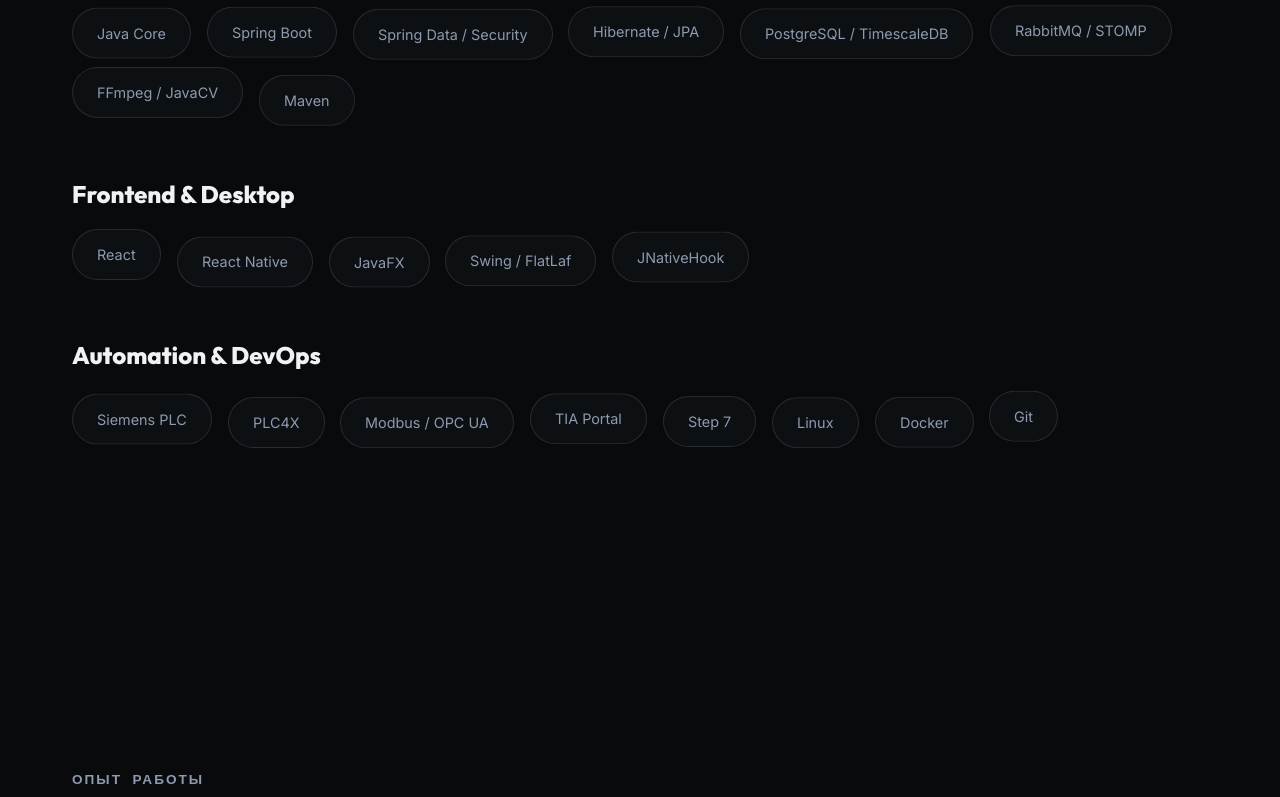
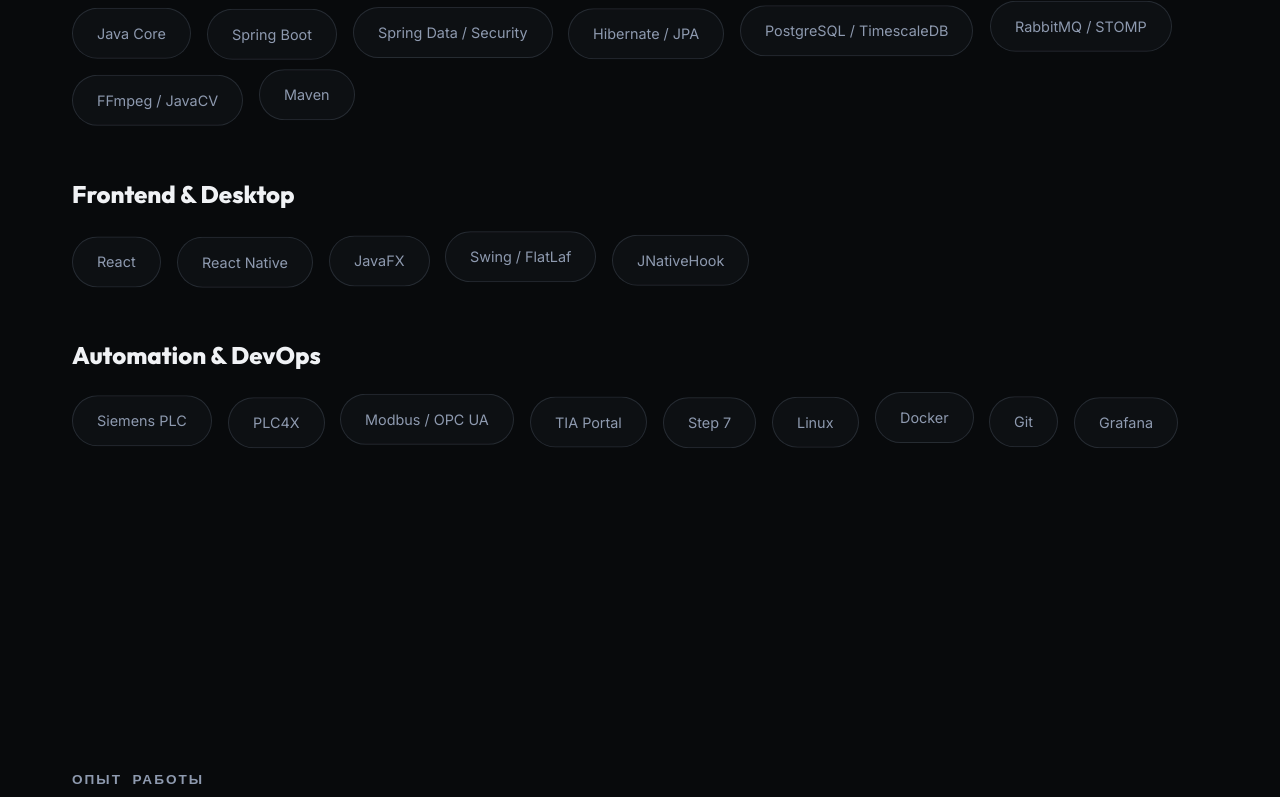
Before and after one commit to KudinovArtemilus/portfolio-2026, a React (Vite) app: page / in a window 1280 px wide. Shown: the part 1843-2640 px from the top of the page. Built offline with nearby package versions, Linux system fonts and the light colour scheme.

Commit message:
Add Grafana to skills and monitoring project description

```diff
--- a/src/assets/monitoring.md
+++ b/src/assets/monitoring.md
@@ -25,6 +25,7 @@
 - Динамические графики (Trends): Отображение "живых" трендов с оптимизацией отрисовки (автоматическая обрезка старых точек в памяти браузера).
 - Персонализация: Каждый пользователь настраивает свой Dashboard (выбор нужных ПЛК и датчиков), конфигурация сохраняется в БД.
 - Интерактивная карта сети: Визуальное представление топологии цеха с индикацией статуса связи (Online/Offline) в реальном времени.
+- **Интеграция с Grafana**: Использование Grafana для продвинутой аналитики и долгосрочного анализа трендов на основе данных из TimescaleDB.
 
 ### ![💾](https://fonts.gstatic.com/s/e/notoemoji/17.0/1f4be/32.png) Аналитика и База Данных
 
--- a/src/pages/Home.jsx
+++ b/src/pages/Home.jsx
@@ -197,6 +197,7 @@
                                     <div className="skill-tag">Linux</div>
                                     <div className="skill-tag">Docker</div>
                                     <div className="skill-tag">Git</div>
+                                    <div className="skill-tag">Grafana</div>
                                 </div>
                             </div>
                         </div>
```
